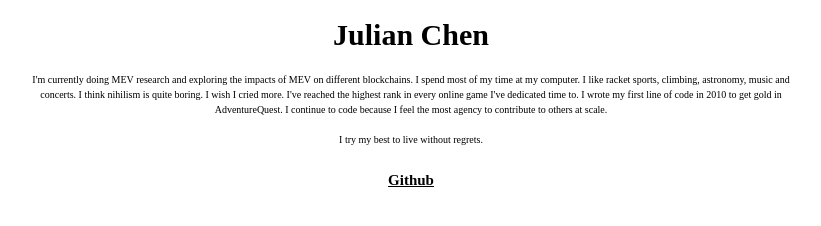
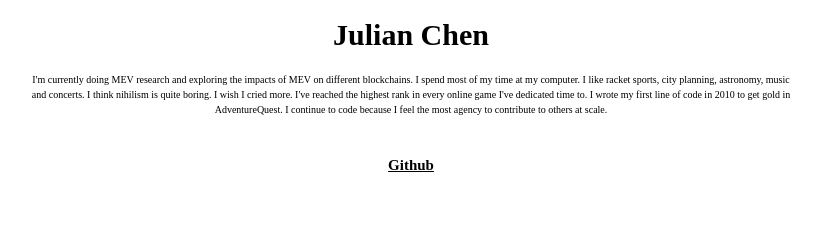
Before and after one commit to jchen876/Personal-Website, a plain HTML site: page main.html in a window 1280 px wide. Shown: the whole page, without its empty margins (229-1050 px from the left). Drawn offline with Linux system fonts and the light colour scheme.

Commit message:
Update main.html

```diff
--- a/main.html
+++ b/main.html
@@ -13,7 +13,7 @@
     <p>
       I'm currently doing MEV research and exploring the impacts of MEV on different blockchains.
       I spend most of my time at my computer.
-      I like racket sports, climbing, astronomy, music and concerts.
+      I like racket sports, city planning, astronomy, music and concerts.
       I think nihilism is quite boring.
       I wish I cried more.
       I've reached the highest rank in every online game I've dedicated time to.
@@ -21,7 +21,7 @@
       I continue to code because I feel the most agency to contribute to others at scale.
       <br>
       <br>
-      I try my best to live without regrets.
+
 
     </p>
     <h1>
```
